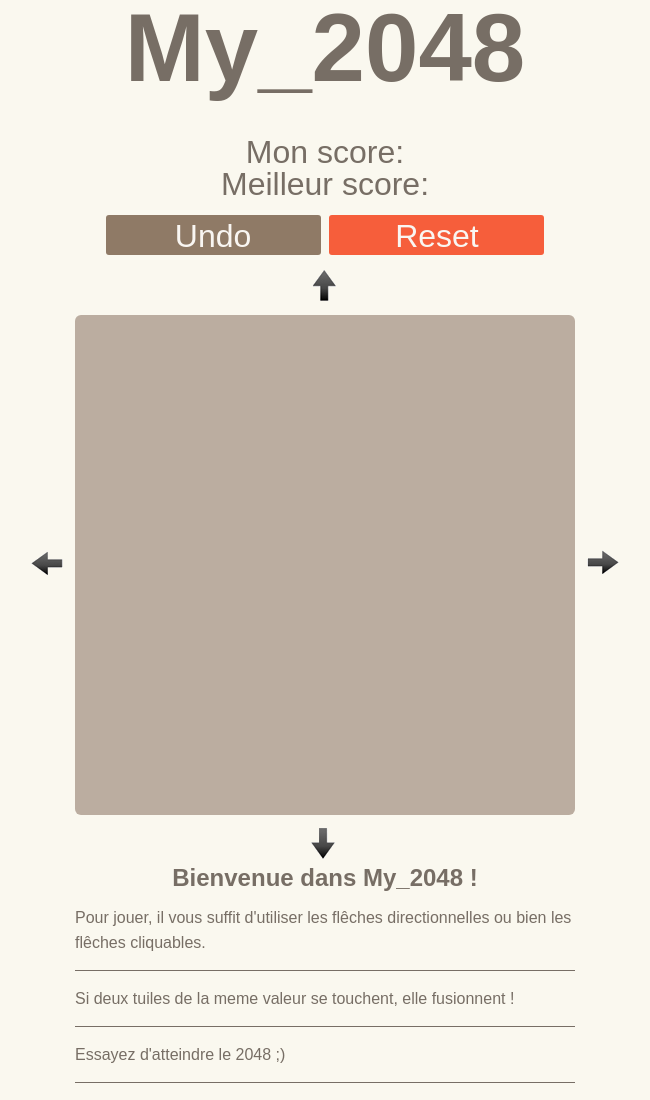
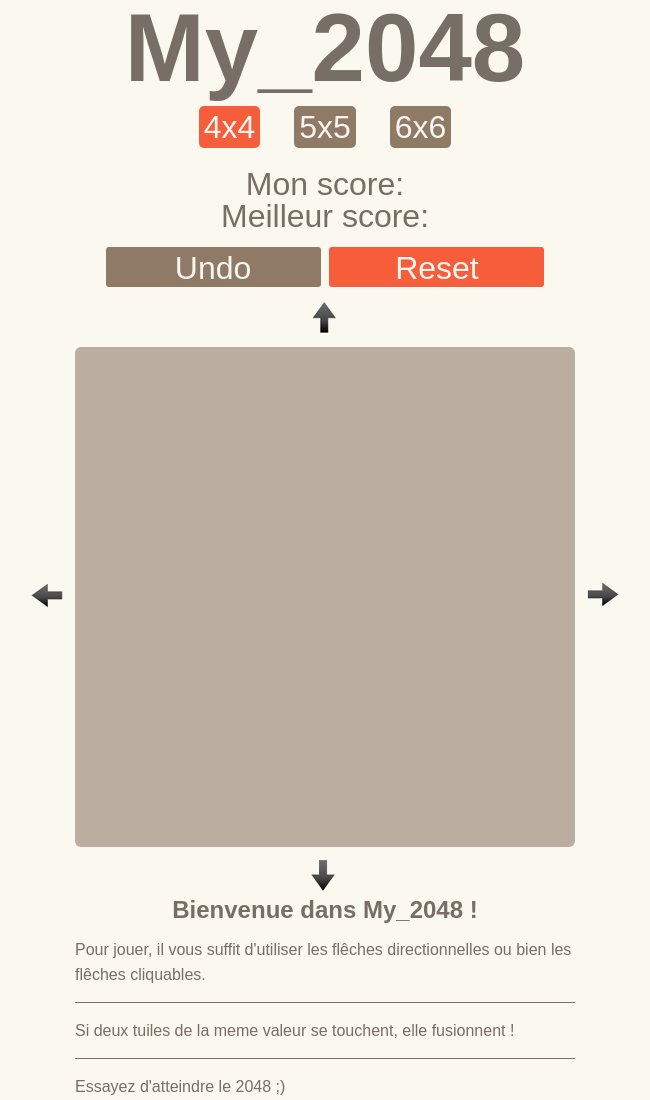
Before and after one commit to LeReverandNox/My_2048, a plain HTML site: page index.html in a window 1280 px wide. Shown: the top 1100 px of the page, without its empty margins (315-965 px from the left). Drawn offline with Linux system fonts and the light colour scheme; a script that the page names is missing.

Commit message:
Ajout des butons pour choisir la difficulté, reste à appliquer la classe choose

```diff
--- a/index.html
+++ b/index.html
@@ -15,6 +15,11 @@
         <header class="main_header">
             <div class="header_title">
                 <h1>My_2048</h1>
+                <div class="difficulty_buttons">
+                    <div data-level="4" class="difficulty choose">4x4</div>
+                    <div data-level="5" class="difficulty">5x5</div>
+                    <div data-level="6" class="difficulty">6x6</div>
+                </div>
             </div>
             <div class="header_action">
                 <div class="score">
@@ -28,34 +33,7 @@
             </div>
         </header>
         <section class="main_section">
-            <article class="grid_holder">
-<!--                 <div class="grid">
-                    <div class="grid_row">
-                        <div class="grid_cell"></div>
-                        <div class="grid_cell"></div>
-                        <div class="grid_cell"></div>
-                        <div class="grid_cell"></div>
-                    </div>
-                    <div class="grid_row">
-                        <div class="grid_cell"></div>
-                        <div class="grid_cell"></div>
-                        <div class="grid_cell"></div>
-                        <div class="grid_cell"></div>
-                    </div>
-                    <div class="grid_row">
-                        <div class="grid_cell"></div>
-                        <div class="grid_cell"></div>
-                        <div class="grid_cell"></div>
-                        <div class="grid_cell"></div>
-                    </div>
-                    <div class="grid_row">
-                        <div class="grid_cell"></div>
-                        <div class="grid_cell"></div>
-                        <div class="grid_cell"></div>
-                        <div class="grid_cell"></div>
-                    </div>
-                </div> -->
-            </article>
+            <article class="grid_holder"></article>
             <div class="click_button click_button_up"></div>
             <div class="click_button click_button_left"></div>
             <div class="click_button click_button_down"></div>
--- a/script/my_2048.js
+++ b/script/my_2048.js
@@ -1,6 +1,6 @@
 $(document).ready(function() {
 
-    var sizeGrid = 6;
+    var sizeGrid = 4;
     var grid = [];
     var undo = [];
     var spawned = [];
@@ -32,7 +32,11 @@ $(document).ready(function() {
         $gridRow,
         $gridCell;
 
+        // Nettoyage des anciennes grilles
+        $grid = $(".grid").remove();
+        grid = [];
 
+        // C'est ti-part pour le markup
         $grid = $("<div class='grid'></div>");
         for(i = 0 ; i < sizeGrid ; i++) {
 
@@ -727,6 +731,14 @@ $(document).ready(function() {
     // Controls souris
     function startClicks() {
 
+        $(".difficulty").on("click", function(e) {
+
+            sizeGrid = parseInt($(this).data("level"));
+            generateMarkupAndGrid(sizeGrid);
+            beginGame();
+
+        });
+
         $(".click_button_up").on("click", function(e) {
 
             e.preventDefault();
--- a/style/style.css
+++ b/style/style.css
@@ -66,7 +66,26 @@ body {
 .header_title h1 {
     font-weight: bold;
     font-size: 3em;
-    padding-bottom: 40px;
+    padding-bottom: 10px;
+}
+
+.difficulty_buttons {
+  padding-bottom: 20px;
+}
+.difficulty {
+  display: inline-block;
+  width: auto;
+  margin-right: 25px;
+  background-color : #8f7a66;
+  color: #f9f6f2;
+  border-radius: 5px;
+  padding: 5px;
+}
+.difficulty.choose {
+  background-color: #f65e3b;
+}
+.difficulty:last-child {
+  margin-right: 0px;
 }
 
 .header_score, .header_score_title, .header_best_score, .header_best_score_title {
```
